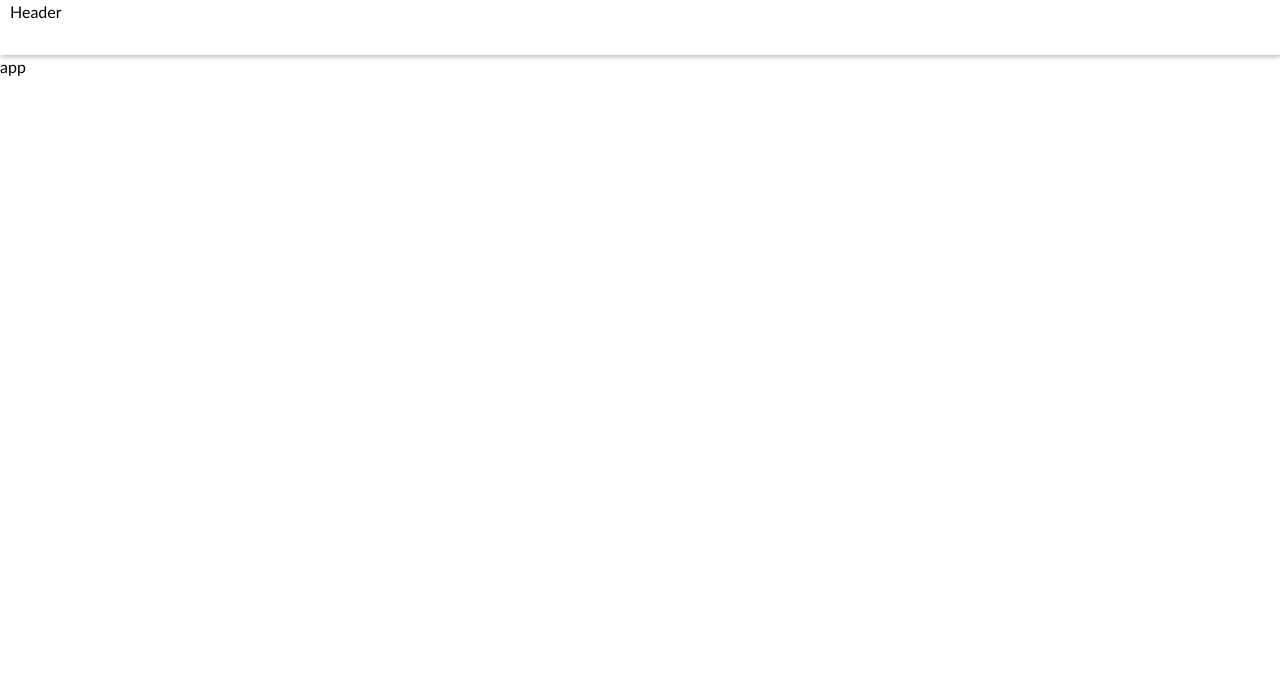
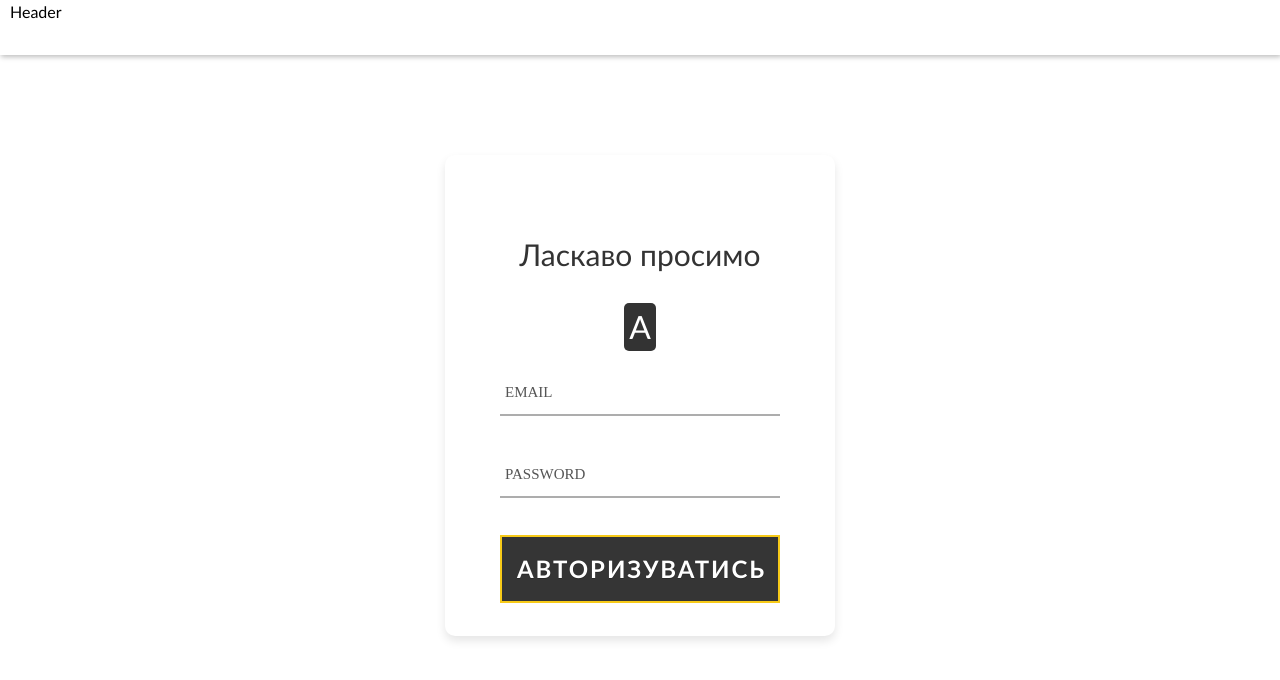
Before and after one commit to godstack/rent-app, a React (Create React App) app: page /login in a window 1280 px wide. Shown: the top 680 px of the page. Built offline with nearby package versions, Linux system fonts and the light colour scheme.

Commit message:
add form

```diff
--- a/package.json
+++ b/package.json
@@ -46,6 +46,7 @@
     ]
   },
   "devDependencies": {
+    "@types/react-router-dom": "^5.1.7",
     "@types/styled-components": "^5.1.9"
   }
 }
--- a/src/App.tsx
+++ b/src/App.tsx
@@ -1,15 +1,27 @@
 import { FC } from 'react';
 import axios from 'axios';
 import Header from './components/Header';
-import { GlobalStyles } from './globalStyles';
+import { GlobalStyles, MainWrapper } from './globalStyles';
+import { useRoutes } from 'hooks/useRoutes';
+import { ProvideAuth } from 'auth/authContext';
+import { useAuth } from 'hooks/useAuth';
+import { BrowserRouter as Router } from 'react-router-dom';
 
 const App: FC = () => {
+  const auth = useAuth();
+
+  const routes = useRoutes(!!auth.token);
+
   return (
-    <div>
-      <GlobalStyles />
-      <Header />
-      app
-    </div>
+    <Router>
+      <ProvideAuth>
+        <div>
+          <GlobalStyles />
+          <Header />
+          <MainWrapper>{routes}</MainWrapper>
+        </div>
+      </ProvideAuth>
+    </Router>
   );
 };
 
--- /dev/null
+++ b/src/auth/authContext.tsx
@@ -0,0 +1,27 @@
+import { FC, createContext } from 'react';
+
+interface IAuth {
+  token: string | null;
+  signin: (newUser: string) => void;
+  signout: () => void;
+}
+
+const defaultAuth: IAuth = {
+  token: localStorage.getItem('token') || null,
+  signin(newToken: string) {
+    localStorage.setItem('token', newToken);
+    defaultAuth.token = newToken;
+  },
+  signout() {
+    defaultAuth.token = null;
+    localStorage.clear();
+  }
+};
+
+export const authContext = createContext(defaultAuth);
+
+export const ProvideAuth: FC = ({ children }) => {
+  return (
+    <authContext.Provider value={defaultAuth}>{children}</authContext.Provider>
+  );
+};
--- a/src/globalStyles.ts
+++ b/src/globalStyles.ts
@@ -1,4 +1,11 @@
-import { createGlobalStyle } from 'styled-components';
+import styled, { createGlobalStyle } from 'styled-components';
+
+export const MainWrapper = styled.main`
+  display: flex;
+  justify-content: center;
+  align-items: center;
+  height: calc(100% - 55px);
+`;
 
 export const GlobalStyles = createGlobalStyle`
 *,
--- /dev/null
+++ b/src/hooks/useAuth.ts
@@ -0,0 +1,6 @@
+import { useContext } from 'react';
+import { authContext } from 'auth/authContext';
+
+export const useAuth = () => {
+  return useContext(authContext);
+};
--- /dev/null
+++ b/src/hooks/useRoutes.tsx
@@ -0,0 +1,25 @@
+import { Redirect, Route, Switch } from 'react-router-dom';
+import LoginPage from 'pages/AuthPages/LoginPage';
+import RegisterPage from 'pages/AuthPages/RegisterPage';
+import MainPage from 'pages/MainPage';
+
+export const useRoutes = (isAuthenticated: boolean) => {
+  if (isAuthenticated) {
+    return (
+      <section className='workspace'>
+        <Switch>
+          <Route path='/main' exact component={MainPage} />
+          <Redirect to='/main' />
+        </Switch>
+      </section>
+    );
+  }
+
+  return (
+    <Switch>
+      <Route path='/login' exact component={LoginPage} />
+      <Route path='/register' exact component={RegisterPage} />
+      <Redirect to='/login' />
+    </Switch>
+  );
+};
--- /dev/null
+++ b/src/pages/AuthPages/LoginPage/index.tsx
@@ -0,0 +1,57 @@
+import { FC } from 'react';
+import { useForm } from 'react-hook-form';
+import {
+  StyledErrorMessage,
+  StyledFormTitle,
+  StyledFormWrapper,
+  StyledInput,
+  StyledInputWrapper,
+  StyledLogo,
+  StyledSubmit
+} from '../styled';
+
+type Inputs = {
+  email: string;
+  password: string;
+};
+
+const LoginPage: FC = () => {
+  const { register, handleSubmit, errors } = useForm<Inputs>();
+
+  const onSubmit = (data: Inputs) => console.log(data);
+
+  return (
+    <StyledFormWrapper>
+      <StyledFormTitle>Ласкаво просимо</StyledFormTitle>
+      <StyledLogo>A</StyledLogo>
+      <form onSubmit={handleSubmit(onSubmit)}>
+        <StyledInputWrapper>
+          <StyledInput
+            name='email'
+            type='text'
+            placeholder='email'
+            ref={register}
+          />
+          {errors.email && (
+            <StyledErrorMessage>{errors.email}</StyledErrorMessage>
+          )}
+        </StyledInputWrapper>
+        <StyledInputWrapper>
+          <StyledInput
+            name='password'
+            type='password'
+            placeholder='password'
+            ref={register}
+          />
+          {errors.password && (
+            <StyledErrorMessage>{errors.password}</StyledErrorMessage>
+          )}
+        </StyledInputWrapper>
+
+        <StyledSubmit type='submit'>Авторизуватись</StyledSubmit>
+      </form>
+    </StyledFormWrapper>
+  );
+};
+
+export default LoginPage;
--- /dev/null
+++ b/src/pages/AuthPages/styled.ts
@@ -0,0 +1,87 @@
+import styled from 'styled-components';
+
+export const StyledFormWrapper = styled.div`
+  margin-top: 100px;
+  width: 390px;
+  background: #fff;
+  border-radius: 10px;
+  overflow: hidden;
+  padding: 77px 55px 33px 55px;
+  box-shadow: 0 5px 10px 0px rgb(0 0 0 / 10%);
+`;
+
+export const StyledFormTitle = styled.div`
+  font-size: 30px;
+  color: #333333;
+  text-align: center;
+  margin-bottom: 26px;
+`;
+
+export const StyledLogo = styled.div`
+  padding: 0 5px;
+  border-radius: 5px;
+  background-color: #333333;
+  color: #fff;
+  font-size: 2rem;
+  width: fit-content;
+  margin: 0 auto;
+  margin-bottom: 20px;
+`;
+
+export const StyledInputWrapper = styled.div`
+  position: relative;
+  margin-bottom: 37px;
+`;
+
+export const StyledInput = styled.input`
+  font-family: Poppins-Regular;
+  font-size: 15px;
+  color: #555555;
+  line-height: 1.2;
+  display: block;
+  width: 100%;
+  height: 45px;
+  background: transparent;
+  padding: 0 5px;
+  outline: none;
+  border: none;
+  border-bottom: 2px solid #adadad;
+
+  &::placeholder {
+    font-size: 15px;
+    color: #555555;
+    line-height: 1.2;
+    text-transform: uppercase;
+  }
+`;
+
+export const StyledErrorMessage = styled.div`
+  position: absolute;
+  bottom: -20px;
+  color: #e62922;
+  font-size: 1.2rem;
+`;
+
+export const StyledSubmit = styled.button`
+  width: 100%;
+  cursor: pointer;
+  padding: 14px 15px;
+  color: #fff;
+  font-size: 1.5rem;
+  font-weight: 700;
+  text-align: center;
+  text-decoration: none;
+  text-transform: uppercase;
+  letter-spacing: 0.08em;
+  text-shadow: 0 0 1px rgb(0 0 0 / 20%), 0 1px 0 rgb(0 0 0 / 20%);
+  outline: none;
+  border: none;
+  border: 2px solid #f7ca18;
+  background: #353535;
+  transition: all 0.4s cubic-bezier(0.215, 0.61, 0.355, 1) 0s;
+
+  &:hover {
+    background: #f7ca18;
+    color: #353535;
+  }
+`;
--- /dev/null
+++ b/src/pages/MainPage/index.tsx
@@ -0,0 +1,7 @@
+import { FC } from 'react';
+
+const MainPage: FC = () => {
+  return <div>Main page</div>;
+};
+
+export default MainPage;
```
Also changed, not shown: src/pages/AuthorizationPage/index.tsx (deleted, +0 -27 lines), src/pages/AuthPages/RegisterPage/index.tsx (renamed from src/pages/RegisterPage/index.tsx), 1 other file (tests, documents, lock files or other folders).
